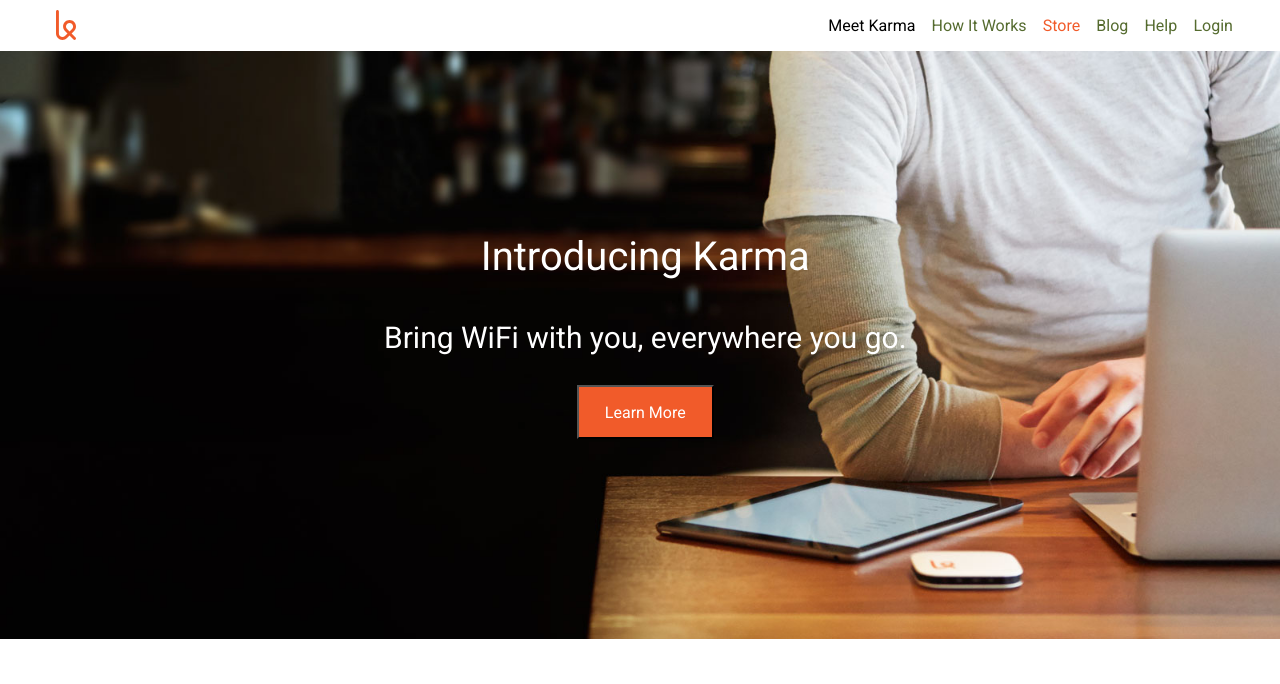
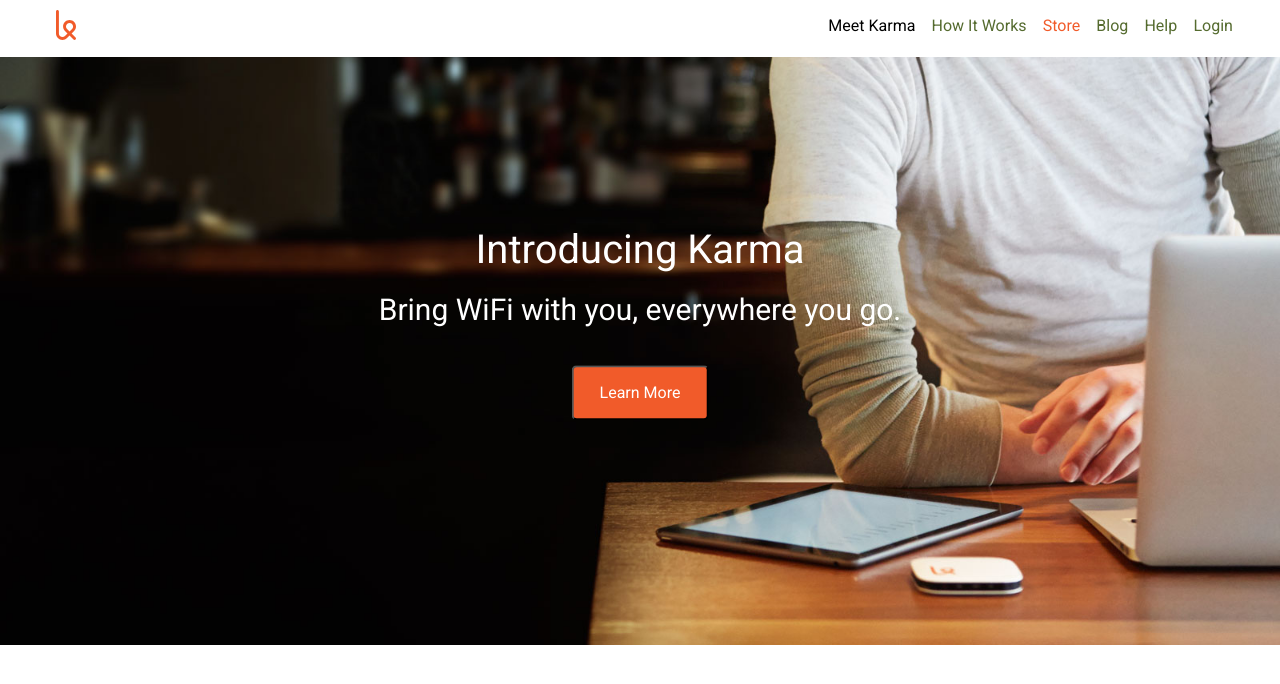
Before and after one commit to CodeYourFuture/HTML-CSS-Module-Project, a PHP site: page / in a window 1280 px wide. Shown: the top 684 px of the page. Run offline with PHP 8.4, Linux system fonts and the light colour scheme.

Commit message:
Arranged all img and over img content

```diff
--- a/css/style.css
+++ b/css/style.css
@@ -40,32 +40,33 @@ white-space: nowrap;
 }
 #background-img {
     width: 100%;
+    left: 0%;
+    top: 20px;
 }
-.background {
+.container {
 position: relative;
+text-align: center;
+color: white;
 }
-.on-background {
+.over {
     position: absolute;
-    left: 30%;
-    top: 30%;
-    color: white;
-    font-family: 'Roboto', sans-serif;
-    -webkit-font-smoothing: antialiased;
+    top: 45%;
+    left: 50%;
+    transform: translate(-50%, -50%);
+    white-space: nowrap;
+
 }
-.h {
-    text-align: center;
+.over1 {
     font-size: 40px;
+
 }
-.p1 {
+.over2 {
     font-size: 30px;
-    text-align: center;
 }
-.p2 {
+.over3 {
 background-color: #F15B2A;
 padding: 3% 5% 3% 5%;
-white-space: nowrap;
-display: block;
-margin: auto;
+border-radius: 5px;
 }
 
 /**
--- a/index.html
+++ b/index.html
@@ -23,21 +23,26 @@
         <p class="stnd">Help</p>
         <p class="stnd">Login</p>
     </nav>
-
+<br>
 </header>
+<br>
 <main>
-    <div class="background">
+    <br>
+    <div class="container">
     <img id="background-img" src="img/first-background.jpg" alt="background">
-    <div class="on-background">
-    <p class="h">Introducing Karma</p>
-    <p class="p1">Bring WiFi with you, everywhere you go.</p>
-    <button class="p2">Learn More</button>
-
+    <div class="over">
+    <div class="over1">Introducing Karma</div>
+    <br>
+    <div class="over2">Bring WiFi with you, everywhere you go.</div>
+    <br>
+    <br>
+    <button class="over3">Learn More</button>
+</div>
     </div>
-</div>
 <br>
 <br>
 <br>
+
 
 </main>
     <!-- Add your HTML markup here -->
```
